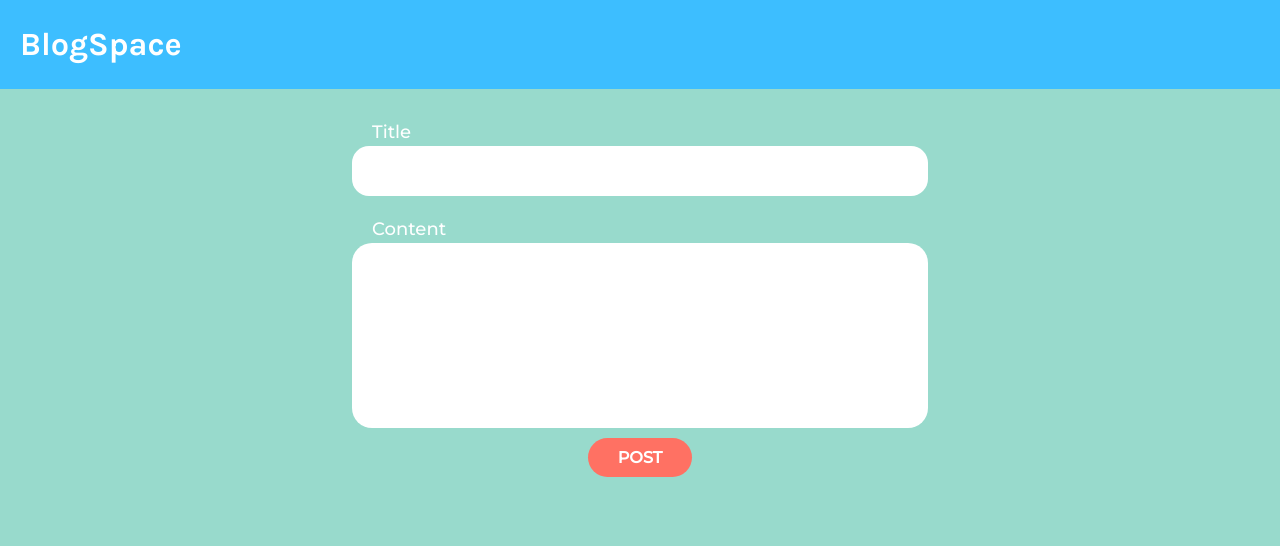
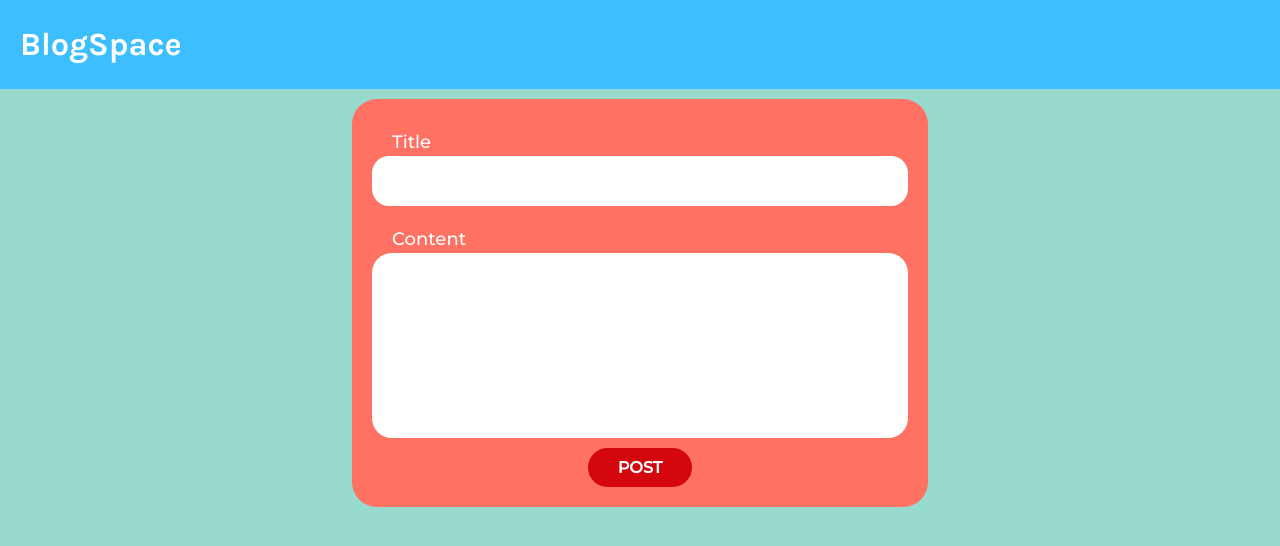
Before and after one commit to tomascarignano98/BlogSpace, a plain HTML site: page index.html in a window 1280 px wide. Drawn offline with Linux system fonts and the light colour scheme; no server answers.

Commit message:
Improved the design.

```diff
--- a/css/styles.css
+++ b/css/styles.css
@@ -28,7 +28,6 @@ html {
 }
 
 body {
-  background-color: #fff;
   background-color: #98dacc;
   color: var(--color-body);
   font-family: "Montserrat", Arial, Helvetica, sans-serif;
@@ -89,8 +88,11 @@ header {
 
 form {
   align-items: flex-start;
+  background-color: #ff7163;
+  border-radius: 25px;
   display: flex;
   flex-direction: column;
+  padding: 1rem 2rem 2rem;
 }
 
 label {
@@ -102,6 +104,7 @@ label {
 
 .input-box {
   border: none;
+  color: var(--color-body);
   min-height: 5rem;
   outline: none;
   padding: 1rem 2rem;
@@ -136,11 +139,12 @@ form .btn {
 
 .btn--primary {
   color: #fff;
-  background-color: #ff7163;
+  background-color: #d4060e;
 }
 
 .btn--primary:hover {
-  background-color: #d4060e;
+  color: #d4060e;
+  background-color: #fff;
 }
 
 /* Posts */
```
